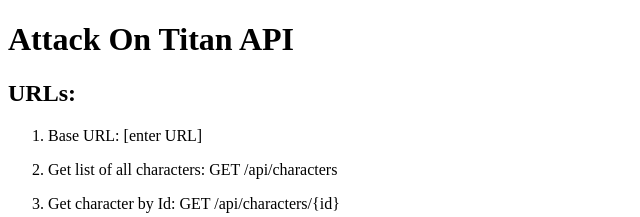
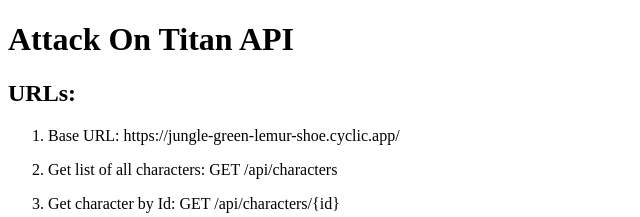
Before and after one commit to paskaeu25/attack-on-titan-api, a website: page index.html in a window 1280 px wide. Shown: the top 217 px of the page, without its empty margins (0-640 px from the left). Drawn offline with Linux system fonts and the light colour scheme.

Commit message:
Added Live Base URL

```diff
--- a/index.html
+++ b/index.html
@@ -10,7 +10,7 @@
     <h2>URLs:</h2>
     <ol>
       <li>
-        <p>Base URL: [enter URL]</p>
+        <p>Base URL: https://jungle-green-lemur-shoe.cyclic.app/</p>
       </li>
       <li>
         <p>Get list of all characters: GET /api/characters</p>
```
